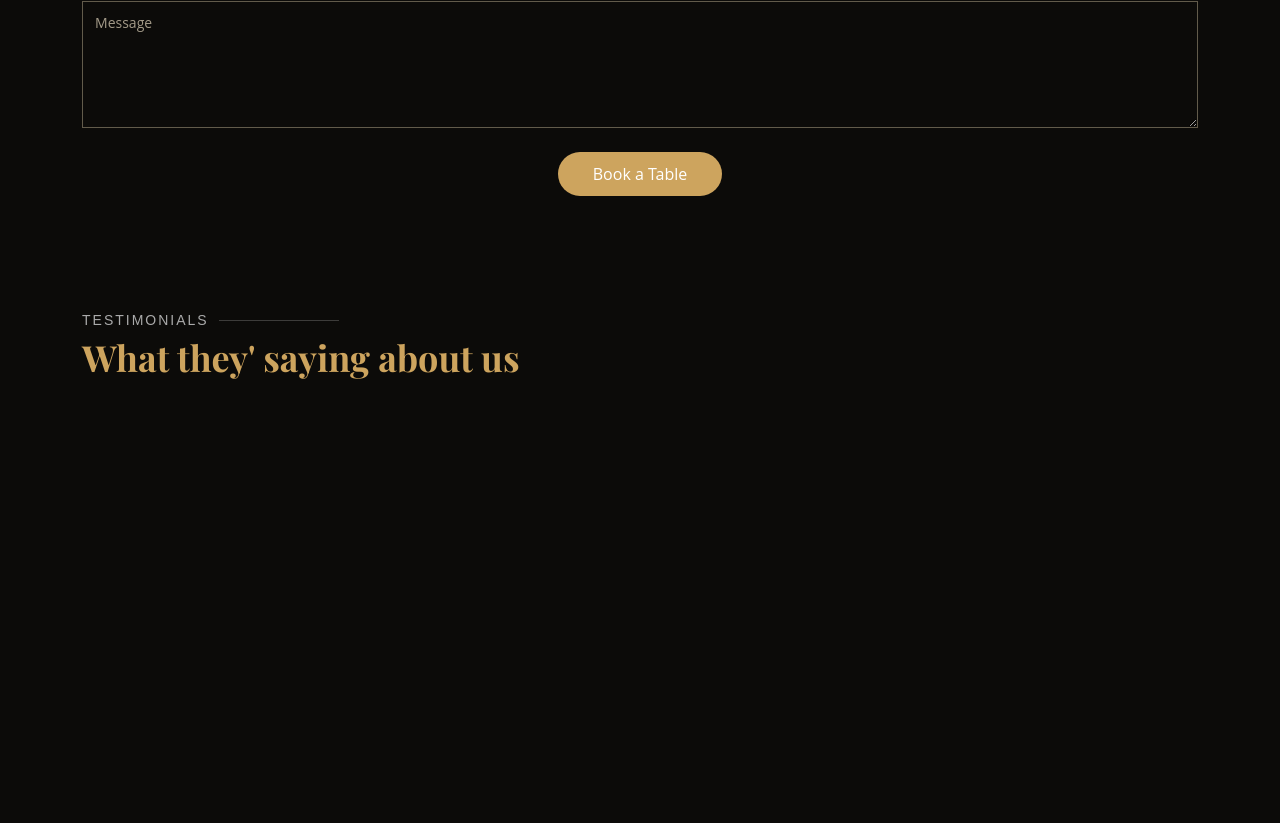
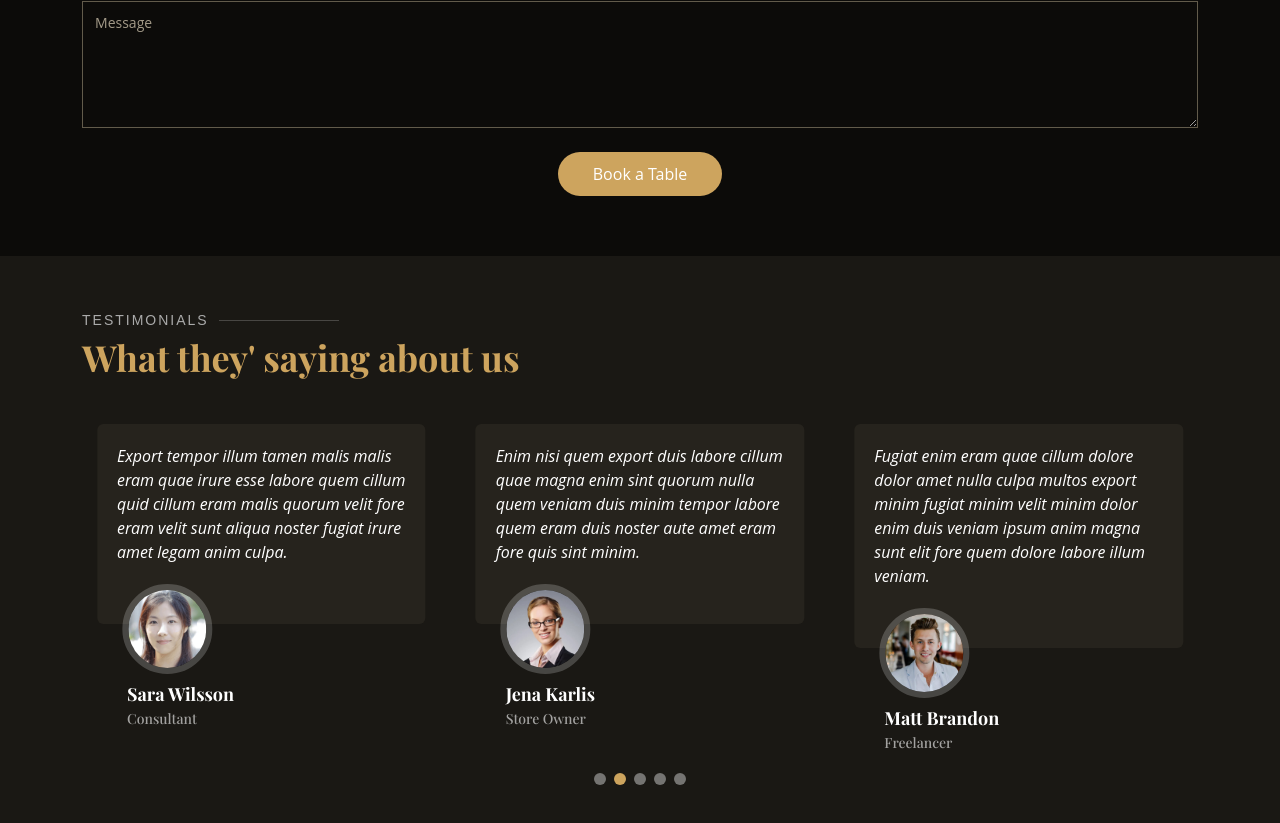
Before and after one commit to PerpetuumG/restaurant_dstudio, a Next.js app: page / in a window 1280 px wide. Shown: the part 4360-5183 px from the top of the page. Before the commit the page ends 4844 px from the top, so only its background shows below. Built offline with nearby package versions, Linux system fonts and the light colour scheme.

Commit message:
Testimonials

```diff
--- /dev/null
+++ b/src/app/api/testimonials/route.ts
@@ -0,0 +1,5 @@
+import { testimonials } from '@/app/data/data';
+
+export const GET = async () => {
+  return Response.json(testimonials);
+};
--- a/src/app/sections/testimonials/Testimonials.tsx
+++ b/src/app/sections/testimonials/Testimonials.tsx
@@ -1,14 +1,84 @@
-import React from 'react';
+'use client';
+
+import React, { useState, useEffect } from 'react';
+
+// Import Swiper React Component
+import { Swiper, SwiperSlide } from 'swiper/react';
+// Import Swiper styles
+import 'swiper/css';
+import 'swiper/css/pagination';
+// Import required modules
+import { Autoplay, Pagination } from 'swiper/modules';
+
 import './testimonials.css';
 import SectionTitle from '@/app/components/sectionTitle/SectionTitle';
+import TestimonialsItem from '@/app/components/testimonialsItem/TestimonialsItem';
 
 const Testimonials = () => {
+  const [slides, setSlides] = useState<any | []>([]);
+
+  const getTestimonialsData = () => {
+    fetch('http://localhost:3000/api/testimonials')
+      .then(res => res.json())
+      .then(data => setSlides(data))
+      .catch(e => console.error(e.message));
+  };
+
+  useEffect(() => {
+    getTestimonialsData();
+  }, []);
+
   return (
-    <section className={'testimonials'}>
+    <section id={'testimonials'} className={'testimonials section-bg'}>
       <div className={'container'} data-aos={'fade-up'}>
         <SectionTitle title={'Testimonials'} subtitle={`What they' saying about us`} />
 
-        <div className={''}></div>
+        <div data-aos={'fade-up'} data-aos-delay={'100'}>
+          <Swiper
+            slidesPerView={'auto'}
+            speed={600}
+            autoplay={{
+              delay: 5000,
+              disableOnInteraction: false,
+            }}
+            pagination={{
+              el: '.testimonials-swiper-pagination',
+              type: 'bullets',
+              clickable: true,
+            }}
+            modules={[Autoplay, Pagination]}
+            loop={true}
+            breakpoints={{
+              320: {
+                slidesPerView: 1,
+                spaceBetween: 20,
+              },
+
+              1200: {
+                slidesPerView: 3,
+                spaceBetween: 20,
+              },
+            }}
+            className={'testimonials-slider swiper-container'}
+          >
+            {slides &&
+              slides.length > 0 &&
+              slides.map(
+                (slide: {
+                  id: number;
+                  content: string;
+                  avatar: string;
+                  client: string;
+                  position: string;
+                }) => (
+                  <SwiperSlide key={slide.id}>
+                    <TestimonialsItem item={slide} />
+                  </SwiperSlide>
+                ),
+              )}
+          </Swiper>
+          <div className={'testimonials-swiper-pagination'}></div>
+        </div>
       </div>
     </section>
   );
--- a/src/app/sections/testimonials/testimonials.css
+++ b/src/app/sections/testimonials/testimonials.css
@@ -0,0 +1,17 @@
+.testimonials .testimonials-swiper-pagination {
+  margin-top: 30px;
+  position: relative;
+  display: flex;
+  justify-content: center;
+}
+
+.testimonials .testimonials-swiper-pagination .swiper-pagination-bullet {
+  width: 12px;
+  height: 12px;
+  background-color: rgba(255, 255, 255, 0.4);
+  opacity: 1;
+}
+
+.testimonials .testimonials-swiper-pagination .swiper-pagination-bullet-active {
+  background-color: #cda45e;
+}
```
